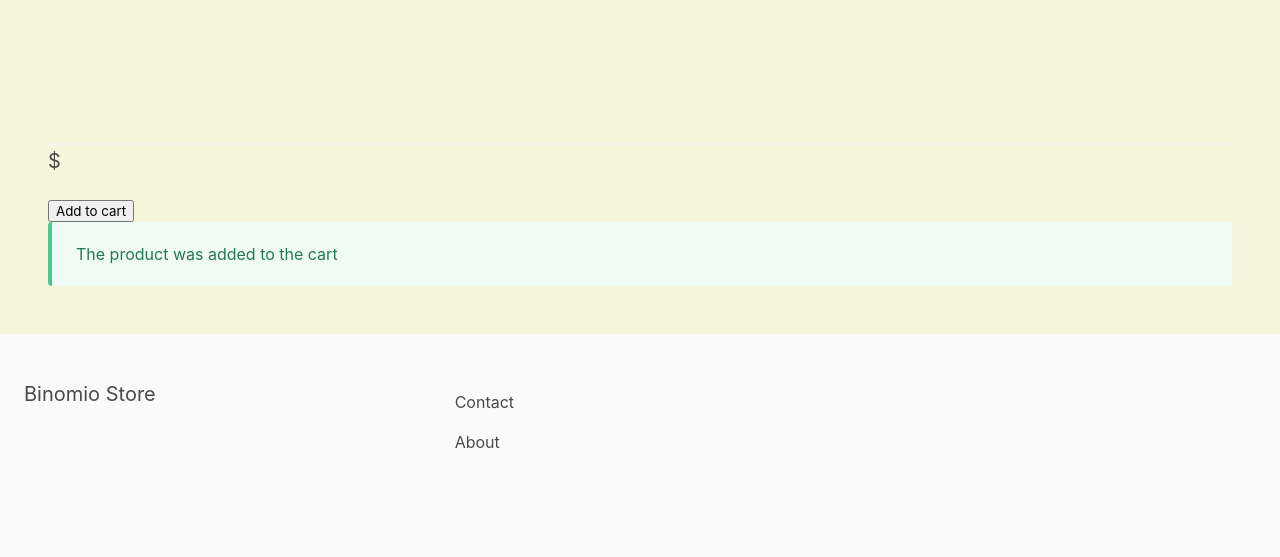
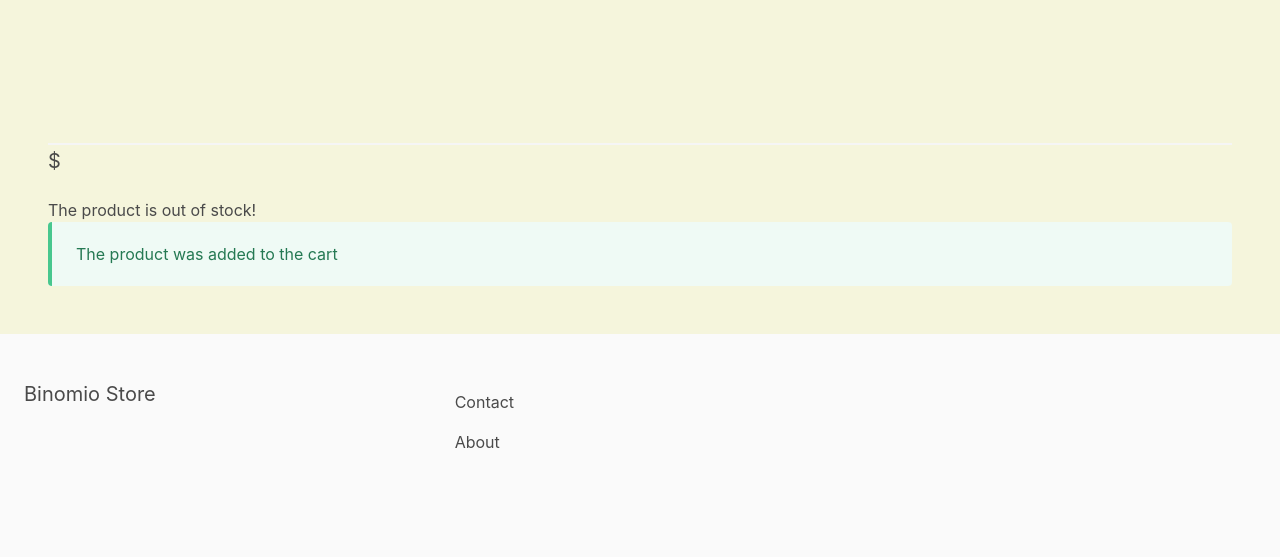
Before and after one commit to don-ciccio/django-vue-ecommerce, a Django app: template apps/store/templates/product_detail.html in a window 1280 px wide. Shown: the part 199-756 px from the top of the page. Run offline with Django 3.2, Linux system fonts and the light colour scheme; the template is opened without the code that fills it, so the values that code supplies are empty; some libraries are stand-ins or nearby versions.

Commit message:
Added inventory

```diff
--- a/apps/cart/cart.py
+++ b/apps/cart/cart.py
@@ -44,6 +44,12 @@ class Cart(object):
 
         self.save()
 
+    def has_product(self, product_id):
+        if str(product_id) in self.cart:
+            return True
+        else:
+            return False
+
     def remove(self, product_id):
         if product_id in self.cart:
             del self.cart[product_id]
--- a/apps/cart/views.py
+++ b/apps/cart/views.py
@@ -10,7 +10,7 @@ def cart_detail(request):
     for item in cart:
         product = item['product']
         url = '/%s/%s/' % (product.category.slug, product.slug)
-        b = "{'id': '%s', 'title': '%s', 'price': '%s', 'quantity': '%s', 'total_price': '%s', 'thumbnail': '%s', 'url': '%s'}," % (product.id, product.title, product.price, item['quantity'], item['total_price'], product.thumbnail.url, url)
+        b = "{'id': '%s', 'title': '%s', 'price': '%s', 'quantity': '%s', 'total_price': '%s', 'thumbnail': '%s', 'url': '%s', 'num_available': '%s'}," % (product.id, product.title, product.price, item['quantity'], item['total_price'], product.thumbnail.url, url, product.num_available)
 
         productsstring = productsstring + b
 
--- a/apps/cart/webhook.py
+++ b/apps/cart/webhook.py
@@ -32,4 +32,9 @@ def webhook(request):
         order.paid = True
         order.save()
 
+        for item in order.items.all():
+            product = item.product
+            product.num_available = product.num_available - item.quantity
+            product.save()
+
     return HttpResponse(status=200)
--- a/apps/store/models.py
+++ b/apps/store/models.py
@@ -25,6 +25,7 @@ class Product(models.Model):
     description = models.TextField(blank=True, null=True)
     price = models.FloatField()
     is_featured = models.BooleanField(default=False)
+    num_available = models.IntegerField(default=1)
 
     image = models.ImageField(upload_to='uploads/', blank=True, null=True)
     thumbnail = models.ImageField(upload_to='uploads/', blank=True, null=True)
--- a/apps/store/templates/product_detail.html
+++ b/apps/store/templates/product_detail.html
@@ -21,7 +21,15 @@
         <p>{{ product.description }}</p>
     {% endif %}
 
-    <button @click="addToCart({{ product.id }})">Add to cart</button>
+    {% if product.in_cart %}
+        <p>Already in cart!</p>
+    {% else %}
+        {% if product.num_available %}
+            <button @click="addToCart({{ product.id }})">Add to cart</button>
+        {% else %}
+            <p>The product is out of stock!</p>
+        {% endif %}
+    {% endif %}
 
     <article class="message is-success" v-if="showMessage">
         <div class="message-body">
```
Also changed, not shown: apps/cart/templates/cart.html (+11 -1 lines), apps/store/views.py (+8 -0 lines).
